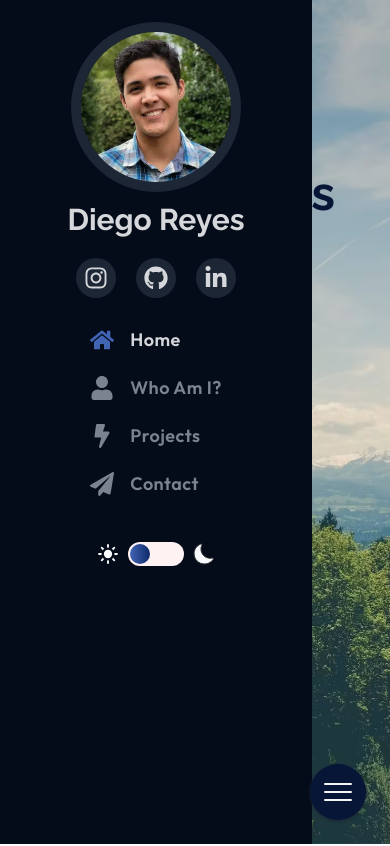
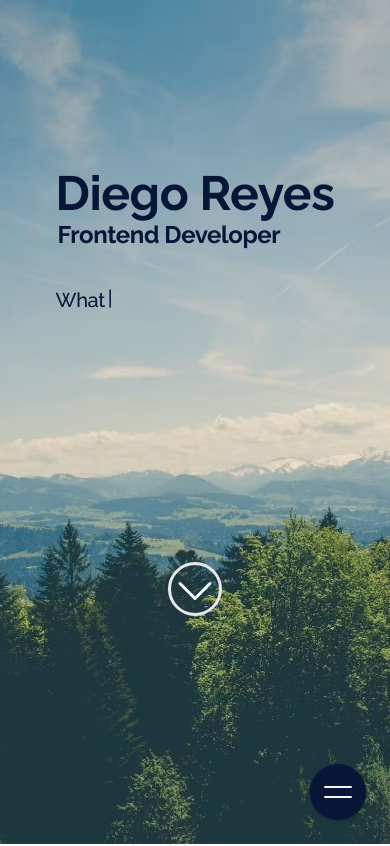
Before and after one commit to dreyescabrera/portfolio, a React (Vite) app: page / in a window 390 px wide. Shown: the top 846 px of the page. Built offline with nearby package versions, Linux system fonts and the light colour scheme.

Commit message:
refactor sidebar and menu button components

```diff
--- a/src/assets/css/index.css
+++ b/src/assets/css/index.css
@@ -5,10 +5,6 @@
 html {
 	scroll-behavior: smooth;
 	@apply bg-white;
-}
-
-.preventScroll {
-	@apply overflow-hidden;
 }
 
 :target {
--- a/src/components/App/App.jsx
+++ b/src/components/App/App.jsx
@@ -11,27 +11,23 @@
 import { NavItem } from "../SidebarMenu/NavItem/NavItem";
 
 function App() {
-	const { sidebarIsOpen, setSidebarIsOpen } = useWindowListeners();
+	const { sidebarIsOpen, toggleSidebar } = useWindowListeners();
 	const { activeNavItem, homeRef, whoamiRef, projectsRef, contactRef } =
 		useIntersectionObserver();
 
 	return (
 		<>
 			<SidebarMenu
-				renderNavItem={({ id, name, iconName }) => (
+				isActive={sidebarIsOpen}
+				renderNavItem={({ id, text, iconName }) => (
 					<NavItem
 						id={id}
-						name={name}
+						text={text}
 						iconName={iconName}
-						activeNavItem={activeNavItem}
-						setSidebarIsOpen={setSidebarIsOpen}
+						isActive={activeNavItem === id}
+						callback={toggleSidebar}
 					/>
 				)}
-				sidebarIsOpen={sidebarIsOpen}
-			/>
-			<HamburguerButton
-				sidebarIsOpen={sidebarIsOpen}
-				setSidebarIsOpen={setSidebarIsOpen}
 			/>
 			<div className="transition-[padding_,background] duration-[700ms_,500ms] md:pl-60 lg:pl-72">
 				<Hero ref={homeRef} />
@@ -45,6 +41,7 @@
 					</div>
 				</main>
 			</div>
+			<HamburguerButton isActive={sidebarIsOpen} callback={toggleSidebar} />
 		</>
 	);
 }
--- a/src/components/SidebarMenu/NavItem/NavItem.jsx
+++ b/src/components/SidebarMenu/NavItem/NavItem.jsx
@@ -1,32 +1,27 @@
 import { Icon } from "../../common/Icon";
 
-function NavItem({ id, name, iconName, activeNavItem, setSidebarIsOpen }) {
-	const href = "#" + id;
-	const isCurrentSection = activeNavItem === id;
+function NavItem({ id, text, iconName, isActive, callback }) {
 	const closeSidebar = () => {
 		if (document.documentElement.clientWidth < 678) {
-			setSidebarIsOpen(false);
-			document.documentElement.classList.toggle("preventScroll");
+			callback();
 		}
 	};
 	return (
-		<li>
 		<a
-				href={href}
+			href={"#" + id}
 			className={`flex items-center space-x-4 capitalize font-casual transition-colors duration-100 ${
-					isCurrentSection ? "text-lightGray" : null
+				isActive ? "text-lightGray" : ""
 			}`}
 			onClick={closeSidebar}
 		>
 			<Icon
 				type={iconName}
 				styles={`w-6 aspect-square transition-colors duration-100 ${
-						isCurrentSection && "text-terciary"
+					isActive ? "text-terciary" : ""
 				}`}
 			/>
-				<span>{name}</span>
+			<span>{text}</span>
 		</a>
-		</li>
 	);
 }
 
--- a/src/components/SidebarMenu/SidebarMediaButton/SidebarMediaButton.jsx
+++ b/src/components/SidebarMenu/SidebarMediaButton/SidebarMediaButton.jsx
@@ -10,11 +10,9 @@
 				target="_blank"
 				rel="noreferrer"
 				aria-label={`Visit my ${socialMedia}`}
+				title={capitalizedWord}
 			>
-				<span
-					className="w-10 bg-darkGray aspect-square flex justify-center items-center rounded-full transition-transform transition-100 hover:scale-105 3xl:w-12"
-					title={capitalizedWord}
-				>
+				<span className="w-10 bg-darkGray aspect-square flex justify-center items-center rounded-full transition-transform transition-100 hover:scale-105 3xl:w-12">
 					<Icon
 						type={socialMedia}
 						styles="w-6 3xl:w-7 aspect-square text-lightGray"
--- a/src/components/SidebarMenu/SidebarMenu.jsx
+++ b/src/components/SidebarMenu/SidebarMenu.jsx
@@ -2,11 +2,27 @@
 import { SidebarMediaButton } from "./SidebarMediaButton/SidebarMediaButton";
 import { ThemeSwitch } from "./ThemeSwitch/ThemeSwitch";
 
-function SidebarMenu({ sidebarIsOpen, renderNavItem }) {
-	const show = sidebarIsOpen ? "left-0" : "-left-full";
+const NAV_ITEMS = [
+	{ text: "home", id: "home", iconName: "home" },
+	{
+		text: "who am i?",
+		id: "whoami?",
+		iconName: "profile",
+	},
+	{
+		text: "projects",
+		id: "projects",
+		iconName: "bolt",
+	},
+	{ text: "contact", id: "contact", iconName: "mail" },
+];
+
+export const SidebarMenu = ({ isActive, renderNavItem }) => {
 	return (
 		<aside
-			className={`fixed w-4/5 left-0 h-screen flex flex-col justify-start items-center px-6 py-8 gap-5 overflow-auto bg-black  transition-all duration-700 z-20 ${show} md:w-60  lg:w-72 2xl:w-1/6`}
+			className={`fixed w-4/5 left-0 h-screen flex flex-col justify-start items-center px-6 py-8 gap-5 overflow-auto bg-black transition-transform duration-500 z-20 md:w-60 lg:w-72 2xl:w-1/6 ${
+				isActive ? "translate-x-0" : "-translate-x-full"
+			} bg-`}
 		>
 			<ProfileImage shape="circle" />
 			<h2 className="text-3xl text-lightGray font-semibold font-luxury md:text-2xl 3xl:text-4xl">
@@ -28,23 +44,12 @@
 			</ul>
 			<nav className="pt-2 md:self-start lg:pt-8">
 				<ul className="flex flex-col gap-5 text-midGray font-semibold tracking-wide text-lg md:text-xl md:gap-6 3xl:text-2xl">
-					{renderNavItem({ name: "home", id: "home", iconName: "home" })}
-					{renderNavItem({
-						name: "who am i?",
-						id: "whoami?",
-						iconName: "profile",
-					})}
-					{renderNavItem({
-						name: "projects",
-						id: "projects",
-						iconName: "bolt",
-					})}
-					{renderNavItem({ name: "contact", id: "contact", iconName: "mail" })}
+					{NAV_ITEMS.map((item) => (
+						<li key={item.id}>{renderNavItem(item)}</li>
+					))}
 				</ul>
 			</nav>
 			<ThemeSwitch />
 		</aside>
 	);
-}
-
-export { SidebarMenu };
+};
--- a/src/components/common/HamburguerButton.jsx
+++ b/src/components/common/HamburguerButton.jsx
@@ -1,24 +1,22 @@
 import React from "react";
 
-function HamburguerButton({ sidebarIsOpen, setSidebarIsOpen }) {
+function HamburguerButton({ isActive, callback }) {
 	return (
-		<div
-			className="fixed bottom-6 right-6 bg-quaternary dark:bg-secondary flex justify-center items-center w-14 h-14 rounded-full z-20 cursor-pointer shadow shadow-darkGray md:hidden"
-			onClick={() => {
-				setSidebarIsOpen((prev) => !prev);
-			}}
+		<button
+			type="button"
+			title="toggle sidebar"
+			className="fixed bottom-6 right-6 bg-quaternary dark:bg-secondary flex flex-col gap-2 justify-center items-center w-14 h-14 rounded-full z-20 cursor-pointer shadow shadow-darkGray md:hidden"
+			onClick={callback}
 		>
-			<div
-				className={`w-7 h-0.5 bg-gray-100 rounded-full transition-colors duration-500 ease-in-out
-           before:content[''] before:absolute before:w-7 before:h-0.5 before:bg-gray-100 before:rounded-full before:transition-transform before:duration-500 before:ease-in-out before:-translate-y-2
-           after:content[''] after:absolute after:w-7 after:h-0.5 after:bg-gray-100 after:rounded-md after:transition-transform after:duration-500 after:ease-in-out after:translate-y-2
-           ${
-							sidebarIsOpen
-								? "bg-inherit before:rotate-45 before:translate-y-0 after:rotate-[-45deg] after:translate-y-0"
-								: ""
-						}`}
-			></div>
-		</div>
+			<span
+				className={`w-7 h-0.5 bg-gray-100 rounded-full transition-transform duration-500 ease-in-out
+           ${isActive ? "rotate-45 translate-y-1" : ""}`}
+			></span>
+			<span
+				className={`w-7 h-0.5 bg-gray-100 rounded-full transition-transform duration-500 ease-in-out
+          ${isActive ? "rotate-[-45deg] -translate-y-1.5" : ""}`}
+			></span>
+		</button>
 	);
 }
 
--- a/src/hooks/useIntersectionObserver.js
+++ b/src/hooks/useIntersectionObserver.js
@@ -38,6 +38,10 @@
 		observer.observe(whoamiRef.current);
 		observer.observe(projectsRef.current);
 		observer.observe(contactRef.current);
+
+		return () => {
+			observer.disconnect();
+		};
 	}, []);
 
 	return { activeNavItem, homeRef, whoamiRef, projectsRef, contactRef };
--- a/src/hooks/useWindowListeners.js
+++ b/src/hooks/useWindowListeners.js
@@ -12,18 +12,22 @@
 		}, 1000);
 	};
 
-	const toggleSidebar = (ev) => {
-		setSidebarIsOpen(ev.target.innerWidth >= 768);
+	const toggleSidebar = () => {
+		setSidebarIsOpen((prev) => !prev);
 	};
 
 	useEffect(() => {
 		removePreloader();
-		window.addEventListener("resize", toggleSidebar);
+		window.addEventListener("resize", (ev) => {
+			setSidebarIsOpen(ev.target.innerWidth >= 768);
+		});
 
 		return () => {
-			window.removeEventListener("resize", toggleSidebar);
+			window.removeEventListener("resize", (ev) => {
+				setSidebarIsOpen(ev.target.innerWidth >= 768);
+			});
 		};
 	}, []);
 
-	return { sidebarIsOpen, setSidebarIsOpen };
+	return { sidebarIsOpen, toggleSidebar };
 };
```
Lines whose indentation alone changed are shown as unchanged.
